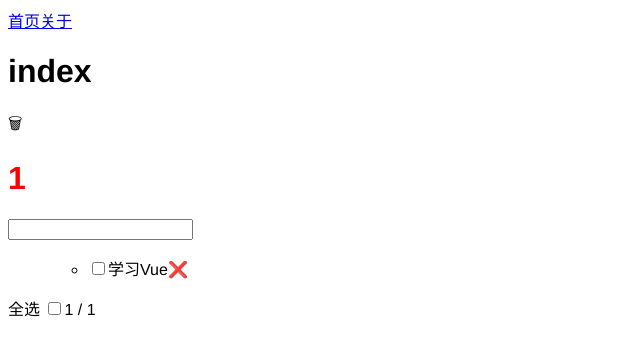
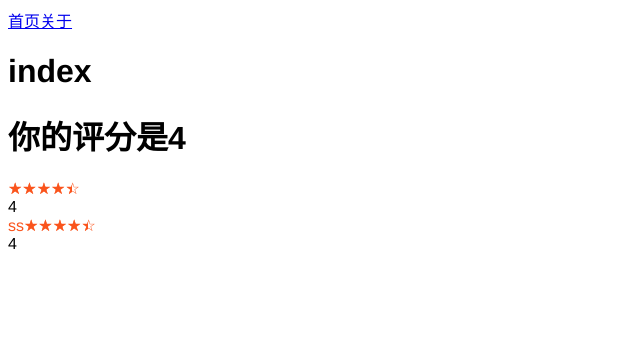
Before and after one commit to shabbyaaa/F2E, a Vue app in the folder vue-test/: page /#/ in a window 1280 px wide. Shown: the top 356 px of the page, without its empty margins (0-640 px from the left). Built offline with nearby package versions, Linux system fonts and the light colour scheme.

Commit message:
fix: 使用watchEffect解决子组件未更新

```diff
--- a/vue-test/src/components/Rate.vue
+++ b/vue-test/src/components/Rate.vue
@@ -8,15 +8,17 @@
       </span>
     </div>
   </div>
+  <div>{{ props.modelValue }}</div>
 </template>
 
 <script setup>
-import { defineProps, computed, ref, defineEmits } from 'vue'
+import { defineProps, computed, ref, defineEmits, watchEffect } from 'vue'
 
 const props = defineProps({
   modelValue: Number,
   theme: { type: String, default: 'orange'}
 })
+
 console.log('props :>> ', props);
 
 // const rate = computed(() => "★★★★★☆☆☆☆☆".slice(5 - props.value, 10 - props.value))
@@ -50,6 +52,10 @@ function onRate (num) {
   emits('update:modelValue', num)
 }
 
+// 此处记得 props改变了 子组件是用了ref来接受了props里的值，如果不用下面方法，会导致子组件并没有更新
+watchEffect(()=> {
+  width.value = props.modelValue
+})
 </script>
 
 <style scoped>
--- a/vue-test/src/components/TodoList2.vue
+++ b/vue-test/src/components/TodoList2.vue
@@ -43,45 +43,46 @@ import useTodos from '../utils/useTodos'
 const count = ref(1)
 const { title, todos, addTodo, clear, active, all, allDone, showModal } = useTodos()
 const color = ref('red')
-const animate = {
+const animate = reactive({
   show: false,
   el: null
-}
+})
 
 function add () {
   count.value++
   color.value = Math.random() > 0.5 ? 'blue' : 'red'
 }
 
-// function removeTodo (e, i) {
-//   console.log('i: ', i);
-//   todos.value.splice(i, 1)
-// }
-
 function beforeEnter (el) {
+  console.log('el: ', el);
   const dom = animate.el
   const rect = dom.getBoundingClientRect()
   const x = window.innerWidth - rect.left - 60
   const y = rect.top - 10
 
-  el.style.transform =  `translate(-${x}px, ${y}px`
+  el.style.transform =  `translate(${-x}px, ${y}px)`
 }
 
 function enter (el, done) {
+  console.log('el: ', el);
   document.body.offsetHeigth
-  el.style.transform = 'translate(0, 0)'
+  el.style.transform = 'translate(0px, 0px)'
   el.addEventListener('transitionend', done)
 }
 
-function afterEnter (el) {
+function afterEnter(el){
+  // 没有执行
   animate.show = false
   el.style.display = 'none'
+  console.log('m: ', animate);
 }
 
 function removeTodo(e, i) {
   animate.el = e.target
   animate.show = true
-  todos.value.splice(i, 1)
+  setTimeout(() => {
+    todos.value.splice(i, 1)
+  })
 }
 
 
@@ -134,11 +135,11 @@ h1 {
   transform: translateX(30px);
 }
 
-.animate-wrap .animate {
+.dustbin, .animate-wrap .animate {
   position: fixed;
   right: 10px;
   top: 10px;
   z-index: 100;
-  transition: all 0.5s linear;
+  transition: all 5s linear;
 }
 </style>
--- a/vue-test/src/pages/home.vue
+++ b/vue-test/src/pages/home.vue
@@ -1,17 +1,17 @@
 <template>
   <h1>index</h1>
-  <TodoList2 />
-  <!-- <h1>你的评分是{{ score }}</h1>
+  <!-- <TodoList2 /> -->
+  <h1>你的评分是{{ score }}</h1>
   <Rate v-model="score"></Rate>
-  <Rate v-model="score">ss</Rate> -->
+  <Rate v-model="score">ss</Rate>
 </template>
 
 <script setup>
-import { ref } from 'vue'
+import { ref, reactive } from 'vue'
 import TodoList2 from '../components/TodoList2.vue'
-// import Rate from '../components/Rate.vue'
+import Rate from '../components/Rate.vue'
 
-// const score = ref(3.5)
+const score = ref(4)
 
 // function update (num) {
 //   console.log('num: ', num);
--- a/vue-test/src/utils/useTodos.js
+++ b/vue-test/src/utils/useTodos.js
@@ -2,7 +2,7 @@ import { computed, ref } from 'vue'
 
 export default function useTodos() {
   const title = ref('')
-  const todos = ref([{ title:'学习Vue',done:false }])
+  const todos = ref([{ title:'学习Vue',done:false }, { title:'学习Vue1',done:false }])
   const showModal = ref(false)
 
   function addTodo () {
```
